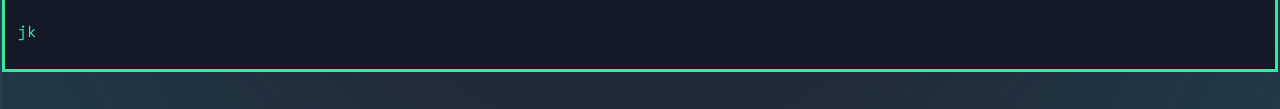
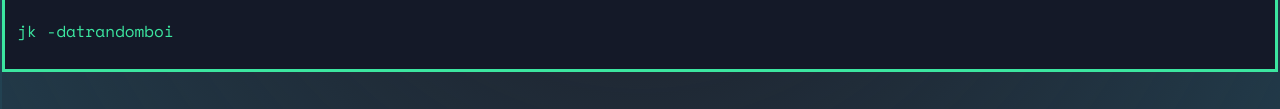
Before and after one commit to awful-coder/awful-coder.github.io, a plain HTML site: page index.html in a window 1280 px wide. Shown: the part 2217-2326 px from the top of the page. Drawn offline with nearby package versions, Linux system fonts and the light colour scheme.

Commit message:
Update index.html

```diff
--- a/index.html
+++ b/index.html
@@ -48,7 +48,7 @@
         <hr>
         <fieldset title="..." style="background-color:rgb(20,25,40);">
             <legend>hey wait this is MY color theme</legend>
-            <p>jk</p>
+            <p>jk  -datrandomboi</p>
         </fieldset>
         <hr>
         <script src="indexstuff/script.js" type="text/javascript"></script>
```
